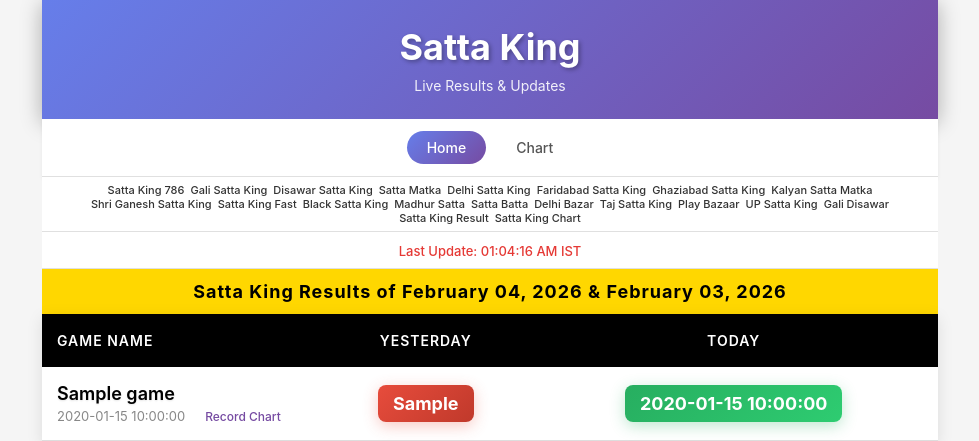
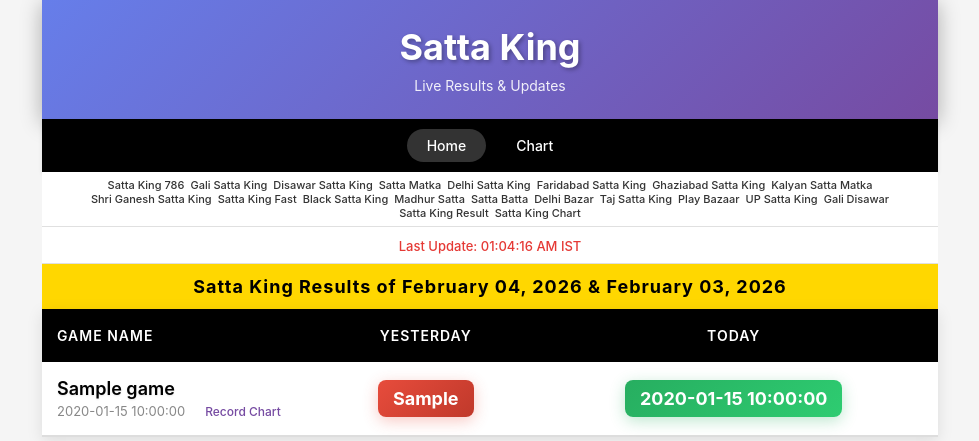
Before and after one commit to codinghunt24/sattawala, a Flask app: page / in a window 1280 px wide. Shown: the top 441 px of the page, without its empty margins (150-1129 px from the left). Run offline with Flask 3, Linux system fonts and the light colour scheme; a database or web service that is not in the repository returns one stand-in record (values such as "Sample title"); some libraries are stand-ins or nearby versions.

Commit message:
Update navigation bar to have a black background for home and chart pages
Modify the CSS for the navigation bar in `index.html` and `chart.html` to use a black background (#000) with white text and a dark gray hover state (#333).

Replit-Commit-Author: Agent
Replit-Commit-Session-Id: aee7e865-1a99-432c-9787-d3033c94b277
Replit-Commit-Checkpoint-Type: full_checkpoint
Replit-Commit-Event-Id: cfc54e2b-d6a3-4da8-a3db-8780cfdf21fc
Replit-Commit-Screenshot-Url: https://storage.googleapis.com/screenshot-production-us-central1/5c5b60f3-96fb-4ea4-8b2d-7cb9d62b34ba/aee7e865-1a99-432c-9787-d3033c94b277/8aMivB0
Replit-Helium-Checkpoint-Created: true

```diff
--- a/templates/index.html
+++ b/templates/index.html
@@ -76,10 +76,9 @@
     }
 
     .nav-section {
-        background: #fff;
-        padding: 12px 15%;
-        border-bottom: 1px solid #e0e0e0;
-        box-shadow: 0 2px 4px rgba(0,0,0,0.05);
+        background: #000;
+        padding: 10px 15%;
+        box-shadow: 0 2px 4px rgba(0,0,0,0.1);
     }
 
     @media (max-width: 1200px) {
@@ -103,7 +102,7 @@
     }
 
     .nav-item {
-        color: #555;
+        color: #fff;
         padding: 8px 20px;
         border-radius: 20px;
         font-size: 14px;
@@ -113,7 +112,7 @@
     }
 
     .nav-item:hover, .nav-item.active {
-        background: linear-gradient(135deg, #667eea 0%, #764ba2 100%);
+        background: #333;
         color: #fff;
     }
 
```
Also changed, not shown: templates/chart.html (+5 -6 lines).
